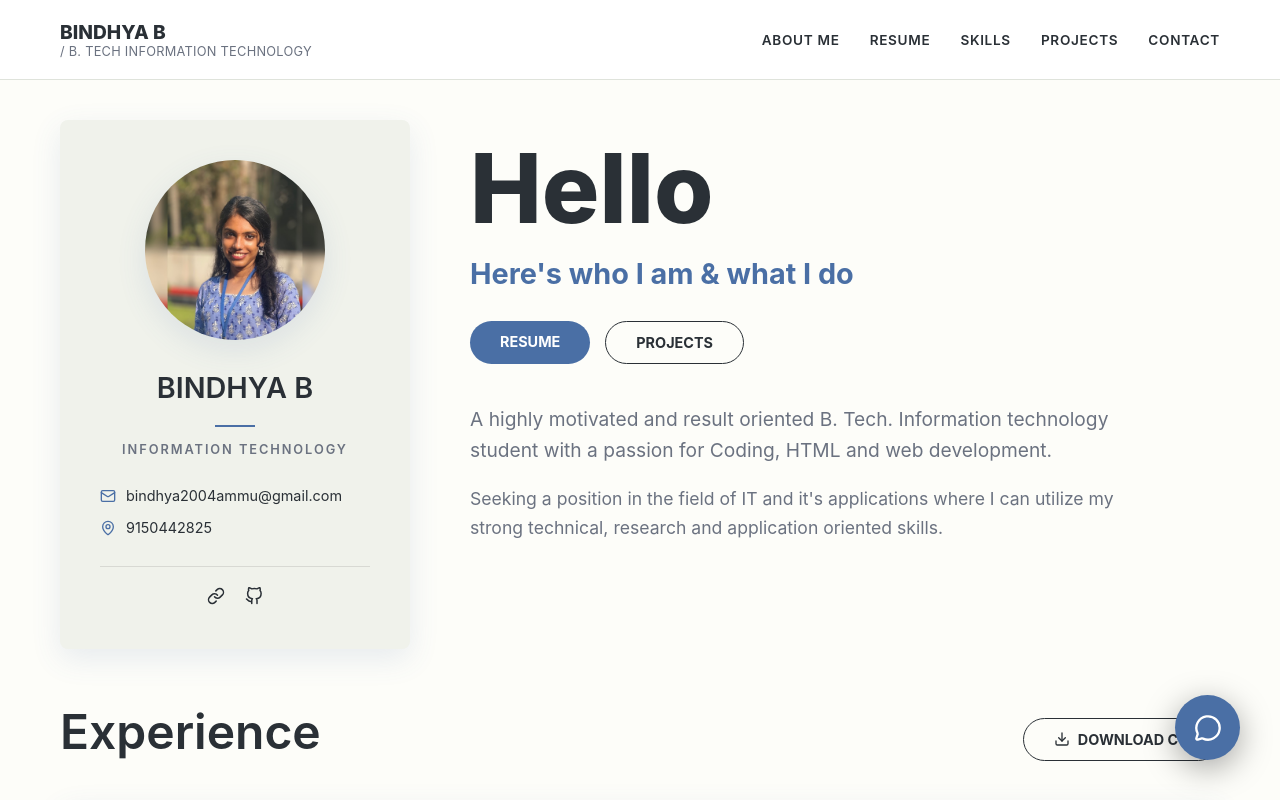
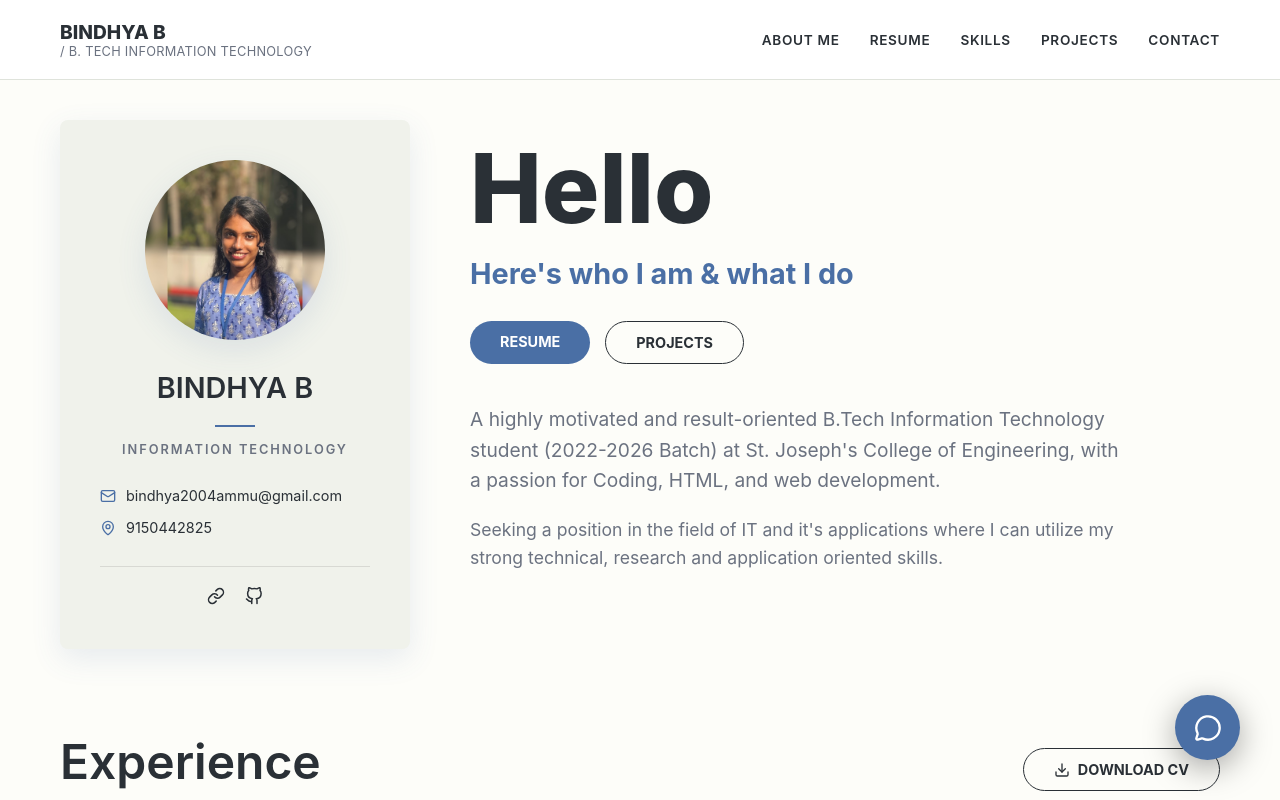
Before and after one commit to bindhya0805/Portfolio-Website, a Next.js app: page / in a window 1280 px wide. Shown: the top 800 px of the page. Built offline with nearby package versions, Linux system fonts and the light colour scheme.

Commit message:
Update education period to 2022-2026 and college designation

```diff
--- a/src/app/data/portfolio-data.ts
+++ b/src/app/data/portfolio-data.ts
@@ -2,8 +2,8 @@ export const portfolioData = [
   {
     id: "about-1",
     category: "About",
-    tags: ["name", "who", "about", "bindhya", "student", "it", "information technology", "email", "phone", "contact", "college", "sjce", "st. joseph's", "st joseph"],
-    content: "Bindhya B is a highly motivated and result-oriented B.Tech Information Technology student at St. Joseph's College of Engineering. She is passionate about coding, HTML, and web development. Contact Email: bindhya2004ammu@gmail.com, Phone: 9150442825. GitHub: github.com/bindhya0805. LinkedIn: linkedin.com/in/bindhya-babu-201680265."
+    tags: ["name", "who", "about", "bindhya", "student", "it", "information technology", "email", "phone", "contact", "college", "sjce", "st. joseph's", "st joseph", "batch", "2022-2026", "2022", "2026", "graduation"],
+    content: "Bindhya B is a highly motivated and result-oriented B.Tech Information Technology student (2022-2026 batch) at St. Joseph's College of Engineering. She is passionate about coding, HTML, and web development. Contact Email: bindhya2004ammu@gmail.com, Phone: 9150442825. GitHub: github.com/bindhya0805. LinkedIn: linkedin.com/in/bindhya-babu-201680265."
   },
   {
     id: "experience-1",
--- a/src/app/page.tsx
+++ b/src/app/page.tsx
@@ -118,7 +118,7 @@ export default function Home() {
             </div>
 
             <p className="description" style={{ fontSize: '1.2rem', marginBottom: '20px', maxWidth: '650px' }}>
-              A highly motivated and result oriented B. Tech. Information technology student with a passion for Coding, HTML and web development.
+              A highly motivated and result-oriented B.Tech Information Technology student (2022-2026 Batch) at St. Joseph&apos;s College of Engineering, with a passion for Coding, HTML, and web development.
             </p>
             <p className="description" style={{ maxWidth: '650px' }}>
               Seeking a position in the field of IT and it&apos;s applications where I can utilize my strong technical, research and application oriented skills.
```
Also changed, not shown: src/components/Resume.tsx (+3 -8 lines), src/components/ResumeDashboard.tsx (+3 -8 lines).
